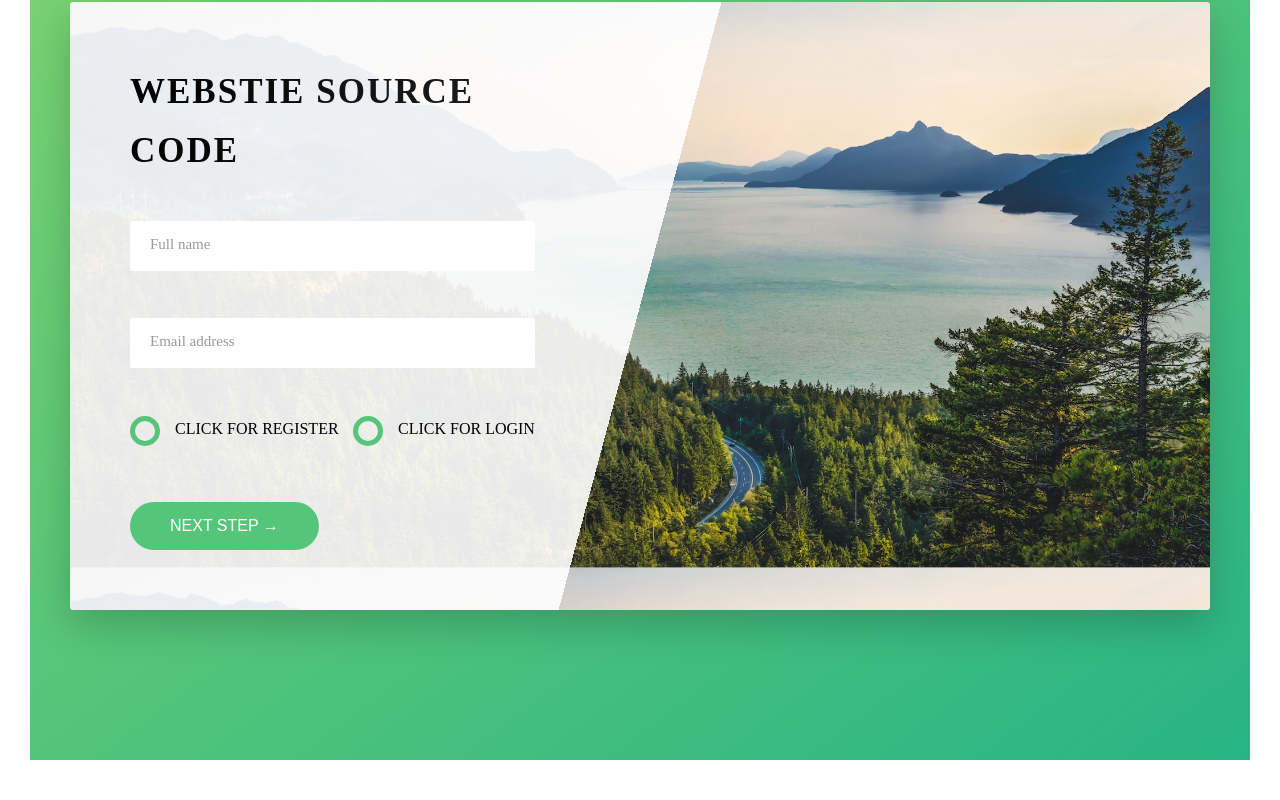
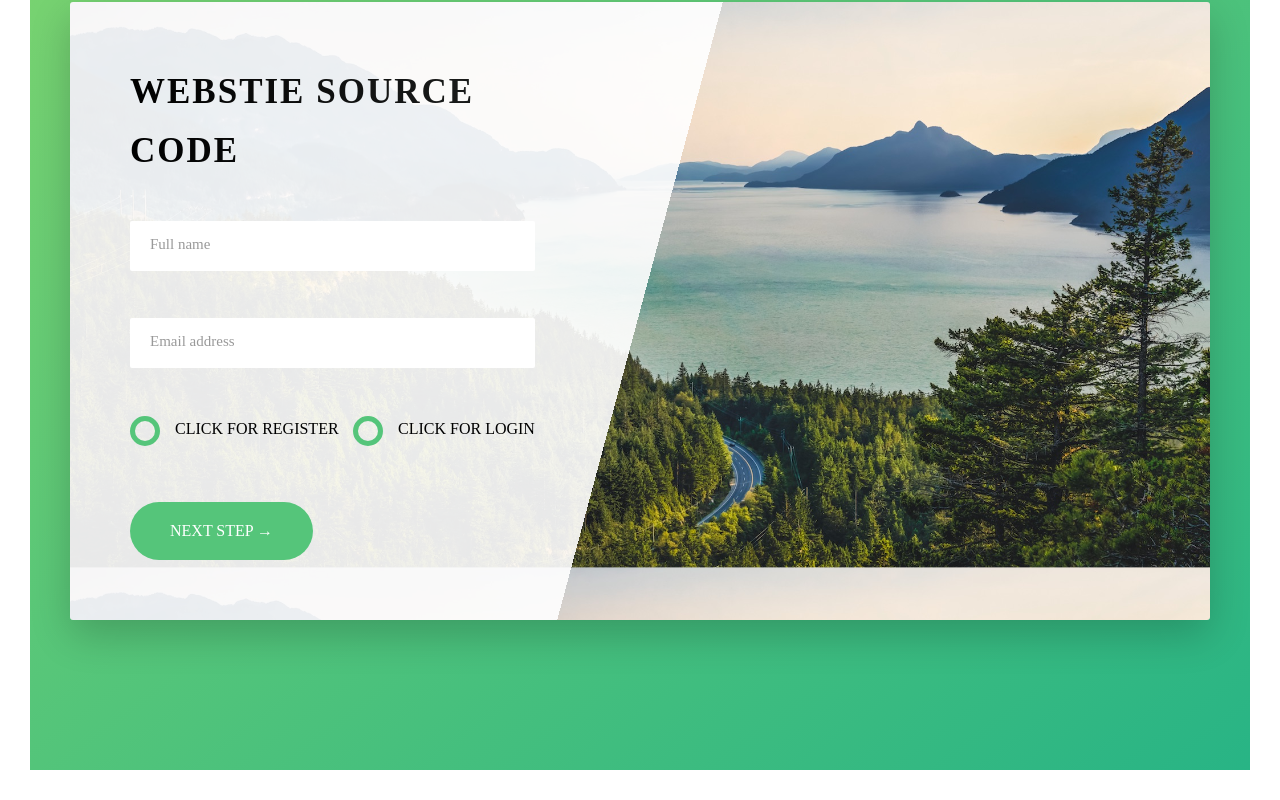
Before and after one commit to Khhokh/MYPORTFOLIO, a website: page index.html in a window 1280 px wide. Shown: the part 4689-5489 px from the top of the page. Drawn offline with Linux system fonts and the light colour scheme.

Commit message:
Update index.html

```diff
--- a/index.html
+++ b/index.html
@@ -4,11 +4,7 @@
         <meta charset="UTF-8">
         <meta name="viewport" content="width=device-width, initial-scale=1.0">
         <meta http-equiv="X-UA-Compatible" content="ie=edge">
-
         <link href="https://fonts.googleapis.com/css?family=Lato:100,300,400,700,900" rel="stylesheet">
-
-        <!--<link rel="stylesheet" href="css/icon-font.css">-->
-
         <link rel="stylesheet" href="css/style.css">
         <link rel="shortcut icon" type="image/png" href="img/favicon.png">
 
@@ -46,9 +42,6 @@
                     <span class="heading-primary--main">HELLO</span>
                     <span class="heading-primary-main">My self Partha Jyoti Phukon </span>
                     <span class="heading-primary--sub">Exprienced full Stack developer with a passiion for creating visual and stunning website</span>
-                    <!-- <p class="para">My name <strong> PARTHA JYOTI PHUKON </strong></p> -->
-
-
             <a href="#section-tours" class="btn btn--white btn--animated">DISCOVER</a>
                 </h1>
 
@@ -110,9 +103,6 @@
                         <div class="feature-box">
                             <i class="feature-box__icon icon-basic-world"></i>
                             <h3 class="heading-tertiary u-margin-bottom-small">courses for the full-stack webdev</h3>
-                            <!-- <p class="feature-box__text">
-                                I did Learn all of the thing from youtube and from other online pletfrom
-                            </p> -->
                             <a href="https://www.youtube.com/watch?v=tVzUXW6siu0&list=PLu0W_9lII9agq5TrH9XLIKQvv0iaF2X3w"class="feature-box__text"> I did Learn all of the thing from youtube and from other online pletfrom, click here </a>
                         </div>
                     </div>
@@ -121,9 +111,6 @@
                         <div class="feature-box">
                             <i class="feature-box__icon icon-basic-compass"></i>
                             <h3 class="heading-tertiary u-margin-bottom-small">Python programming languages</h3>
-                            <!-- <p class="feature-box__text  online">
-
-                            </p> -->
                             <a href="https://www.youtube.com/watch?v=7wnove7K-ZQ&list=PLu0W_9lII9agwh1XjRt242xIpHhPT2llgfeature-box__text  online" class="">Python program prose: Description, usage, example, dependencies, installation, license, contributing.</a>
                         </div>
                     </div>
@@ -132,9 +119,6 @@
                         <div class="feature-box">
                             <i class="feature-box__icon icon-basic-map"></i>
                             <h3 class="heading-tertiary u-margin-bottom-small">Java Programming languages</h3>
-                             <!-- <p class="feature-box__text">
-                                Lorem ipsum dolor sit amet consectetur adipisicing elit. Aperiam, ipsum sapiente aspernatur.
-                            </p> -->
                             <a href="https://www.youtube.com/watch?v=tVzUXW6siu0&list=PLu0W_9lII9agq5TrH9XLIKQvv0iaF2X3w" class="feature-box__text">"Java benefits: Platform independence, object-oriented, rich API, community support, security."</a>
                         </div>
                     </div>
@@ -143,9 +127,6 @@
                         <div class="feature-box">
                             <i class="feature-box__icon icon-basic-heart"></i>
                             <h3 class="heading-tertiary u-margin-bottom-small">Java-Script Programming languages</h3>
-                            <!-- <p class="feature-box__text">
-                                Lorem ipsum dolor sit amet consectetur adipisicing elit. Aperiam, ipsum sapiente aspernatur.
-                            </p> -->
                             <a href="https://www.youtube.com/watch?v=ER9SspLe4Hg&list=PLu0W_9lII9ahR1blWXxgSlL4y9iQBnLpR"class="feature-box__text">"JavaScript: Web development, server-side, mobile apps, games, APIs, IoT."</a>
                         </div>
                     </div>
@@ -181,7 +162,6 @@
                            <div class="card__side card__side--back card__side--back-1">
                                 <div class="card__cta">
                                     <div class="card__price-box">
-                                        <!-- <p class="card__price-only">Only</p> -->
                                         <p class="card__price-value">GOOD LUCK</p>
                                     </div>
                                     <a href="https://www.youtube.com/watch?v=7wnove7K-ZQ&list=PLu0W_9lII9agwh1XjRt242xIpHhPT2llgfeature-box__text  online" class="btn btn--white">CLICK HERE!</a>
@@ -213,7 +193,6 @@
                             <div class="card__side card__side--back card__side--back-2">
                                 <div class="card__cta">
                                     <div class="card__price-box">
-                                        <!-- <p class="card__price-only">Only</p> -->
                                         <p class="card__price-value">GOOD LUCK</p>
                                     </div>
                                     <a href="https://www.youtube.com/watch?v=tVzUXW6siu0&list=PLu0W_9lII9agq5TrH9XLIKQvv0iaF2X3w" class="btn btn--white">CLICK HERE!</a>
@@ -245,7 +224,6 @@
                             <div class="card__side card__side--back card__side--back-3">
                                 <div class="card__cta">
                                     <div class="card__price-box">
-                                        <!-- <p class="card__price-only">Only</p> -->
                                         <p class="card__price-value">GOOD LUCK</p>
                                     </div>
                                     <a href="https://www.youtube.com/watch?v=tVzUXW6siu0&list=PLu0W_9lII9agq5TrH9XLIKQvv0iaF2X3w" class="btn btn--white">CLICK HERE!</a>
@@ -254,10 +232,6 @@
                         </div>
                     </div>
                 </div>
-
-                <!-- <div class="u-center-text u-margin-top-huge">
-                    <a href="#" class="btn btn--green">Discover all tours</a>
-                </div> -->
             </section>
 
             <section class="section-stories">
@@ -353,8 +327,8 @@
                                     </div>
                                 </div>
 
-                                <div class="form__group">
-                                    <button class="btn btn--green">Next step &rarr;</button>
+                         <div class="form__group">
+                                    <a href="css/portfolio.pdf" class="btn btn--green">Next step &rarr;</a>
                                 </div>
                             </form>
                         </div>
@@ -362,58 +336,5 @@
                 </div>
             </section>
         </main>
-
-        <!-- <footer class="footer">
-            <div class="footer__logo-box">
-
-                <picture class="footer__logo">
-                    <source srcset="img/logo-green-small-1x.png 1x, img/logo-green-small-2x.png 2x"
-                            media="(max-width: 37.5em)">
-                    <img srcset="img/logo-green-1x.png 1x, img/logo-green-2x.png 2x" alt="Full logo" src="img/logo-green-2x.png">
-                </picture>
-
-
-
-            </div>
-            <div class="row">
-                <div class="col-1-of-2">
-                    <div class="footer__navigation">
-                        <ul class="footer__list">
-                            <li class="footer__item"><a href="#" class="footer__link">Company</a></li>
-                            <li class="footer__item"><a href="#" class="footer__link">Contact us</a></li>
-                            <li class="footer__item"><a href="#" class="footer__link">Carrers</a></li>
-                            <li class="footer__item"><a href="#" class="footer__link">Privacy policy</a></li>
-                            <li class="footer__item"><a href="#" class="footer__link">Terms</a></li>
-                        </ul>
-                    </div>
-                </div>
-                <div class="col-1-of-2">
-                    <p class="footer__copyright">
-                        Built by <a href="#" class="footer__link">Jonas Schmedtmann</a> for his online course <a href="#" class="footer__link">Advanced CSS and Sass</a>.
-                        Copyright &copy; by Jonas Schmedtmann. You are 100% allowed to use this webpage for both personal
-                        and commercial use, but NOT to claim it as your own design. A credit to the original author, Jonas
-                        Schmedtmann, is of course highly appreciated!
-                    </p>
-                </div>
-            </div>
-        </footer> -->
-
-        <!-- <div class="popup" id="popup">
-            <div class="popup__content">
-                <div class="popup__left">
-                    <img src="img/1234.jpg" alt="Tour photo" class="popup__img">
-                    <img src="img/123456.jpg" alt="Tour photo" class="popup__img">
-                </div>
-                <div class="popup__right">
-                    <a href="#section-tours" class="popup__close">&times;</a>
-                    <h2 class="heading-secondary u-margin-bottom-small">FUTURE OF PROGRAMMING</h2>
-                    <h3 class="heading-tertiary u-margin-bottom-small">Important &ndash; start your journey</h3>
-                    <p class="popup__text">
-                        The future of programming is poised for exciting advancements. Emerging technologies like artificial intelligence, quantum computing, and augmented reality are reshaping the programming landscape. Automation and low-code/no-code platforms will democratize software development, allowing non-technical individuals to create applications easily. However, traditional programming skills will remain valuable, especially in complex systems and algorithm design. With the proliferation of Internet of Things (IoT) devices, programming will extend beyond computers to encompass smart homes, wearable tech, and autonomous vehicles. Cybersecurity will become even more critical as interconnected systems expand, leading to increased demand for secure coding practices and cybersecurity expertise. Additionally, ethical considerations in AI and data privacy will influence programming paradigms, prompting the integration of ethics education into computer science curricula. In sum, the future of programming will be characterized by innovation, accessibility, interdisciplinary collaboration, and ethical responsibility.
-                    </p>
-                    <a href="#" class="btn btn--green">Book now</a>
-                </div>
-            </div>
-        </div> -->
     </body>
 </html>
```
